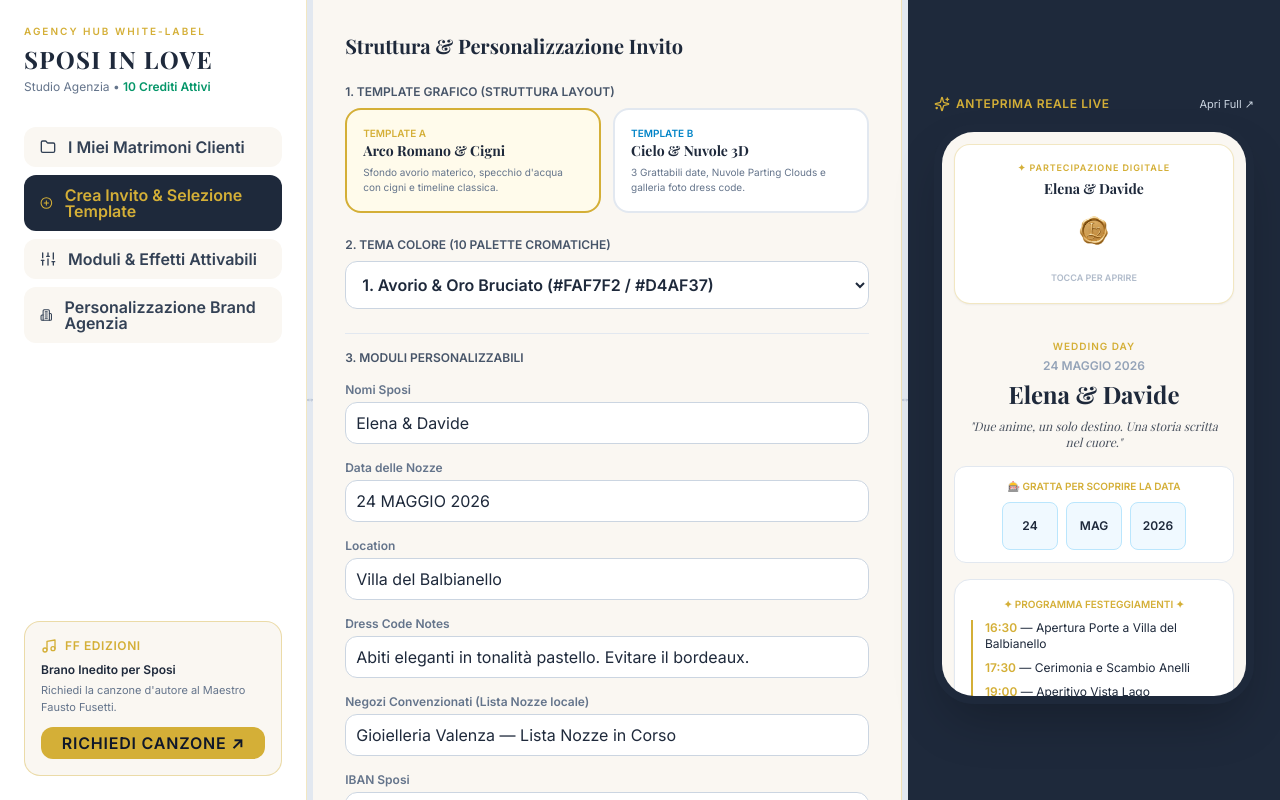
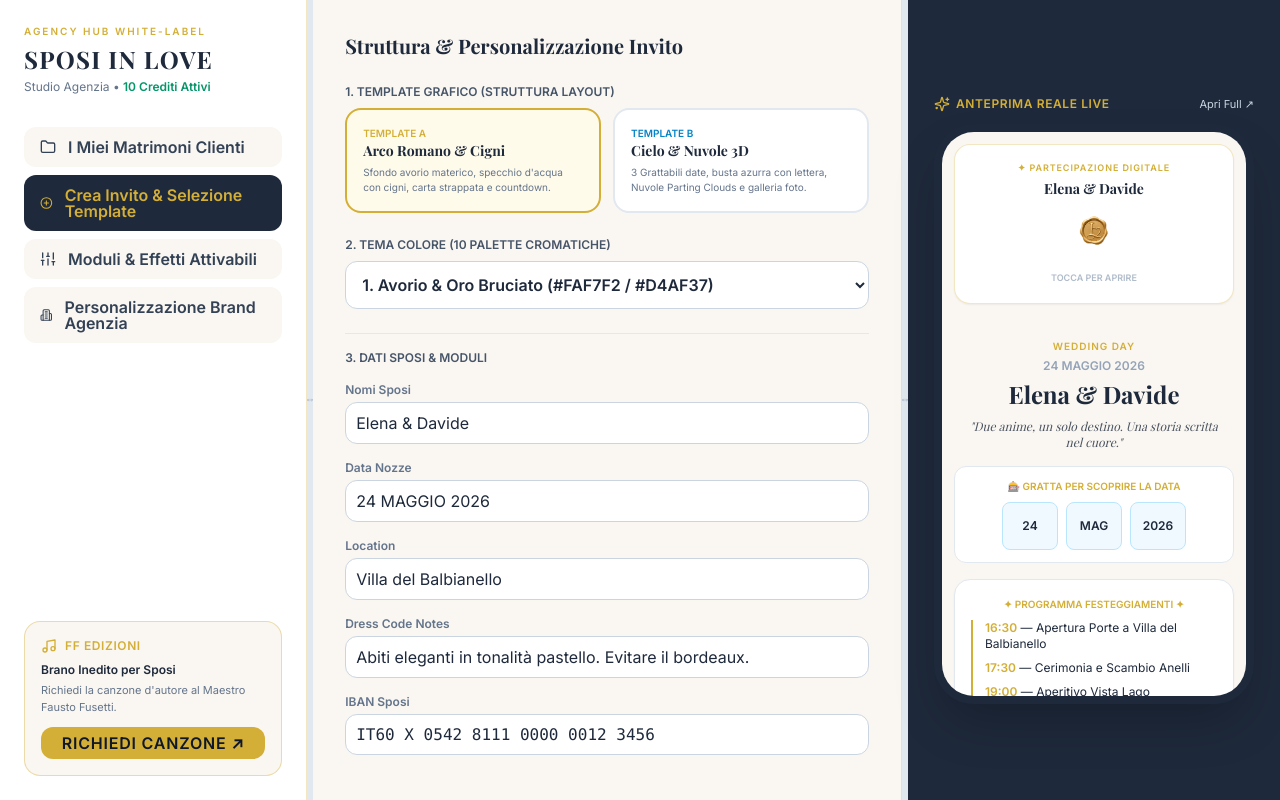
Before and after one commit to Rickym2025/love, a Next.js app: page /agency/1 in a window 1280 px wide. Built offline with nearby package versions, Linux system fonts and the light colour scheme; a web font is replaced by a local one.

Commit message:
Update page.tsx

```diff
--- a/src/app/agency/[agencyId]/page.tsx
+++ b/src/app/agency/[agencyId]/page.tsx
@@ -8,39 +8,36 @@ import { Folder, PlusCircle, Palette, Sliders, Music, ExternalLink, X, MoveHoriz
 export default function AgencyStudioPage({ params }: { params: { agencyId: string } }) {
   const [activeTab, setActiveTab] = useState<"list" | "create" | "modules" | "brand">("create");
 
-  // Larghezze Colonne Trascinabili (in %)
+  // Drag Colonne (in %)
   const [col1Width, setCol1Width] = useState(24);
   const [col2Width, setCol2Width] = useState(46);
 
-  // Concetti Separati: Template Grafico (Struttura) e Tema Colore (Palette)
+  // Template Grafico (Struttura) vs Tema Colore (Palette)
   const [selectedTemplate, setSelectedTemplate] = useState<"A" | "B">("A");
-  const [selectedColorScheme, setSelectedColorScheme] = useState("1"); // 1 su 10 temi colore
+  const [selectedColorScheme, setSelectedColorScheme] = useState("1");
 
-  // Dati Personalizzabili
+  // Dati Sposi e Negozi
   const [coupleNames, setCoupleNames] = useState("Elena & Davide");
   const [weddingDate, setWeddingDate] = useState("24 MAGGIO 2026");
   const [locationName, setLocationName] = useState("Villa del Balbianello");
   const [dressCodeText, setDressCodeText] = useState("Abiti eleganti in tonalità pastello. Evitare il bordeaux.");
   const [welcomePhrase, setWelcomePhrase] = useState("Due anime, un solo destino. Una storia scritta nel cuore.");
   const [customIban, setCustomIban] = useState("IT60 X 0542 8111 0000 0012 3456");
-  const [partnerStore, setPartnerStore] = useState("Gioielleria Valenza — Lista Nozze in Corso");
   const [showWeb3FormsModal, setShowWeb3FormsModal] = useState(false);
 
-  // Moduli Attivabili
+  // Moduli Attivi in Italiano
   const [modules, setModules] = useState({
-    envelope: true,
-    waterRipple: true,
-    clouds: true,
-    scratchDate: true,
-    dressCode: true,
-    partnerStores: true,
-    wishlistAmazon: true,
-    rsvp: true,
+    busta3d: true,
+    grattaData: true,
+    nuvole3d: true,
+    codiceAbbigliamento: true,
+    negoziConvenzionati: true,
+    listaNozzeAmazon: true,
+    confermaRsvp: true,
   });
 
   const isDraggingRef = useRef<"col1" | "col2" | null>(null);
 
-  // Drag Handlers
   const handleMouseDown = (divider: "col1" | "col2") => {
     isDraggingRef.current = divider;
     document.addEventListener("mousemove", handleMouseMove);
@@ -73,7 +70,7 @@ export default function AgencyStudioPage({ params }: { params: { agencyId: strin
   return (
     <div className="min-h-screen bg-[#FAF7F2] text-[#1E293B] flex flex-col md:flex-row font-sans select-none overflow-hidden">
 
-      {/* ─── COLONNA 1: MENU AGENZIA (TRAS CINABILE) ─── */}
+      {/* COLONNA 1: MENU AGENZIA (TRAS CINABILE) */}
       <div style={{ width: `${col1Width}%` }} className="border-r border-[#D4AF37]/30 p-6 flex flex-col justify-between bg-white shadow-sm min-w-[240px]">
         <div>
           <div className="mb-8">
@@ -117,7 +114,7 @@ export default function AgencyStudioPage({ params }: { params: { agencyId: strin
         <MoveHorizontal className="w-3 h-3 text-slate-400" />
       </div>
 
-      {/* ─── COLONNA 2: CONFIGURATORE CENTRALE ─── */}
+      {/* COLONNA 2: CONFIGURATORE CENTRALE */}
       <div style={{ width: `${col2Width}%` }} className="p-8 border-r border-[#D4AF37]/30 overflow-y-auto max-h-screen min-w-[320px]">
         {activeTab === "create" && (
           <div className="space-y-6">
@@ -130,13 +127,13 @@ export default function AgencyStudioPage({ params }: { params: { agencyId: strin
                 <button type="button" onClick={() => { setSelectedTemplate("A"); setCoupleNames("Elena & Davide"); }} className={`p-4 rounded-2xl border-2 text-left ${selectedTemplate === "A" ? "border-[#D4AF37] bg-amber-50" : "border-slate-200 bg-white"}`}>
                   <span className="text-[10px] font-bold uppercase text-[#D4AF37] block">Template A</span>
                   <h4 className="font-serif font-bold text-sm">Arco Romano &amp; Cigni</h4>
-                  <p className="text-[10px] text-slate-500 mt-1">Sfondo avorio materico, specchio d&apos;acqua con cigni e timeline classica.</p>
+                  <p className="text-[10px] text-slate-500 mt-1">Sfondo avorio materico, specchio d&apos;acqua con cigni, carta strappata e countdown.</p>
                 </button>
 
                 <button type="button" onClick={() => { setSelectedTemplate("B"); setCoupleNames("Francesca & Luca"); }} className={`p-4 rounded-2xl border-2 text-left ${selectedTemplate === "B" ? "border-sky-500 bg-sky-50" : "border-slate-200 bg-white"}`}>
                   <span className="text-[10px] font-bold uppercase text-sky-600 block">Template B</span>
                   <h4 className="font-serif font-bold text-sm">Cielo &amp; Nuvole 3D</h4>
-                  <p className="text-[10px] text-slate-500 mt-1">3 Grattabili date, Nuvole Parting Clouds e galleria foto dress code.</p>
+                  <p className="text-[10px] text-slate-500 mt-1">3 Grattabili date, busta azurra con lettera, Nuvole Parting Clouds e galleria foto.</p>
                 </button>
               </div>
             </div>
@@ -160,7 +157,7 @@ export default function AgencyStudioPage({ params }: { params: { agencyId: strin
 
             {/* FORM DATI MODULI */}
             <div className="space-y-4 pt-4 border-t border-slate-200">
-              <label className="block text-xs font-bold uppercase text-slate-600">3. Moduli Personalizzabili</label>
+              <label className="block text-xs font-bold uppercase text-slate-600">3. Dati Sposi &amp; Moduli</label>
 
               <div>
                 <label className="block text-xs font-semibold text-slate-500 mb-1">Nomi Sposi</label>
@@ -168,7 +165,7 @@ export default function AgencyStudioPage({ params }: { params: { agencyId: strin
               </div>
 
               <div>
-                <label className="block text-xs font-semibold text-slate-500 mb-1">Data delle Nozze</label>
+                <label className="block text-xs font-semibold text-slate-500 mb-1">Data Nozze</label>
                 <input type="text" value={weddingDate} onChange={(e) => setWeddingDate(e.target.value)} className="w-full p-2.5 rounded-xl border border-slate-300 text-xs" />
               </div>
 
@@ -180,11 +177,6 @@ export default function AgencyStudioPage({ params }: { params: { agencyId: strin
               <div>
                 <label className="block text-xs font-semibold text-slate-500 mb-1">Dress Code Notes</label>
                 <input type="text" value={dressCodeText} onChange={(e) => setDressCodeText(e.target.value)} className="w-full p-2.5 rounded-xl border border-slate-300 text-xs" />
-              </div>
-
-              <div>
-                <label className="block text-xs font-semibold text-slate-500 mb-1">Negozi Convenzionati (Lista Nozze locale)</label>
-                <input type="text" value={partnerStore} onChange={(e) => setPartnerStore(e.target.value)} className="w-full p-2.5 rounded-xl border border-slate-300 text-xs" />
               </div>
 
               <div>
@@ -237,7 +229,7 @@ export default function AgencyStudioPage({ params }: { params: { agencyId: strin
         <MoveHorizontal className="w-3 h-3 text-slate-400" />
       </div>
 
-      {/* ─── COLONNA 3: ANTEPRIMA LIVE Sincronizzata ─── */}
+      {/* COLONNA 3: ANTEPRIMA LIVE REALE */}
       <div className="flex-1 p-6 bg-[#1E293B] flex flex-col items-center justify-center min-w-[300px]">
         <div className="flex justify-between items-center w-full max-w-[320px] mb-3 text-white">
           <span className="text-xs font-bold uppercase tracking-wider text-[#D4AF37] flex items-center gap-1.5">
@@ -251,8 +243,8 @@ export default function AgencyStudioPage({ params }: { params: { agencyId: strin
         {/* MOCKUP SMARTPHONE */}
         <div className={`w-[320px] h-[580px] rounded-[40px] border-8 border-slate-800 shadow-2xl overflow-y-auto ${selectedColorScheme === "2" ? "bg-[#F0F7FF] text-[#1976D2]" : "bg-[#FAF7F2] text-[#1E293B]"}`}>
 
-          {/* BUSTA D'EPOCA CON VERA CERALACCA */}
-          {modules.envelope && (
+          {/* BUSTA D'EPOCA CON VERA CERALACCA logo /wax-seal.png */}
+          {modules.busta3d && (
             <div className="m-3 p-4 bg-white rounded-2xl border border-[#D4AF37]/30 text-center shadow-sm relative">
               <span className="text-[9px] font-bold text-[#D4AF37] uppercase tracking-widest block mb-1">✦ Partecipazione Digitale</span>
               <p className="font-serif font-bold text-sm text-[#1E293B]">{coupleNames}</p>
@@ -273,7 +265,7 @@ export default function AgencyStudioPage({ params }: { params: { agencyId: strin
           </div>
 
           {/* GRATTIAMO LA DATA */}
-          {modules.scratchDate && (
+          {modules.grattaData && (
             <div className="my-4 mx-3 p-3 bg-white rounded-xl text-center border border-slate-200">
               <span className="text-[10px] font-bold text-[#D4AF37] uppercase block mb-2">🎰 Gratta per Scoprire la Data</span>
               <div className="flex justify-center gap-2">
@@ -295,7 +287,7 @@ export default function AgencyStudioPage({ params }: { params: { agencyId: strin
           </div>
 
           {/* DRESS CODE CON CERCHI COLORE */}
-          {modules.dressCode && (
+          {modules.codiceAbbigliamento && (
             <div className="mx-3 my-4 p-3 bg-white rounded-xl text-center border border-slate-200">
               <span className="text-[10px] font-bold text-[#D4AF37] uppercase block mb-1">Dress Code &amp; Palette</span>
               <p className="text-[10px] text-slate-500 mb-2">{dressCodeText}</p>
@@ -308,16 +300,8 @@ export default function AgencyStudioPage({ params }: { params: { agencyId: strin
             </div>
           )}
 
-          {/* NEGOZI CONVENZIONATI */}
-          {modules.partnerStores && (
-            <div className="mx-3 my-4 p-3 bg-white rounded-xl border border-slate-200 text-xs">
-              <span className="text-[10px] font-bold text-[#D4AF37] uppercase block mb-1">🏪 Lista Nozze Locale</span>
-              <p className="text-[11px] text-slate-700 font-medium">{partnerStore}</p>
-            </div>
-          )}
-
           {/* BOTTONE RSVP */}
-          {modules.rsvp && (
+          {modules.confermaRsvp && (
             <div className="p-4">
               <button type="button" className="w-full py-3 font-bold rounded-full text-xs shadow-md uppercase tracking-wider bg-[#D4AF37] text-slate-900">
                 Conferma Partecipazione (RSVP)
```
